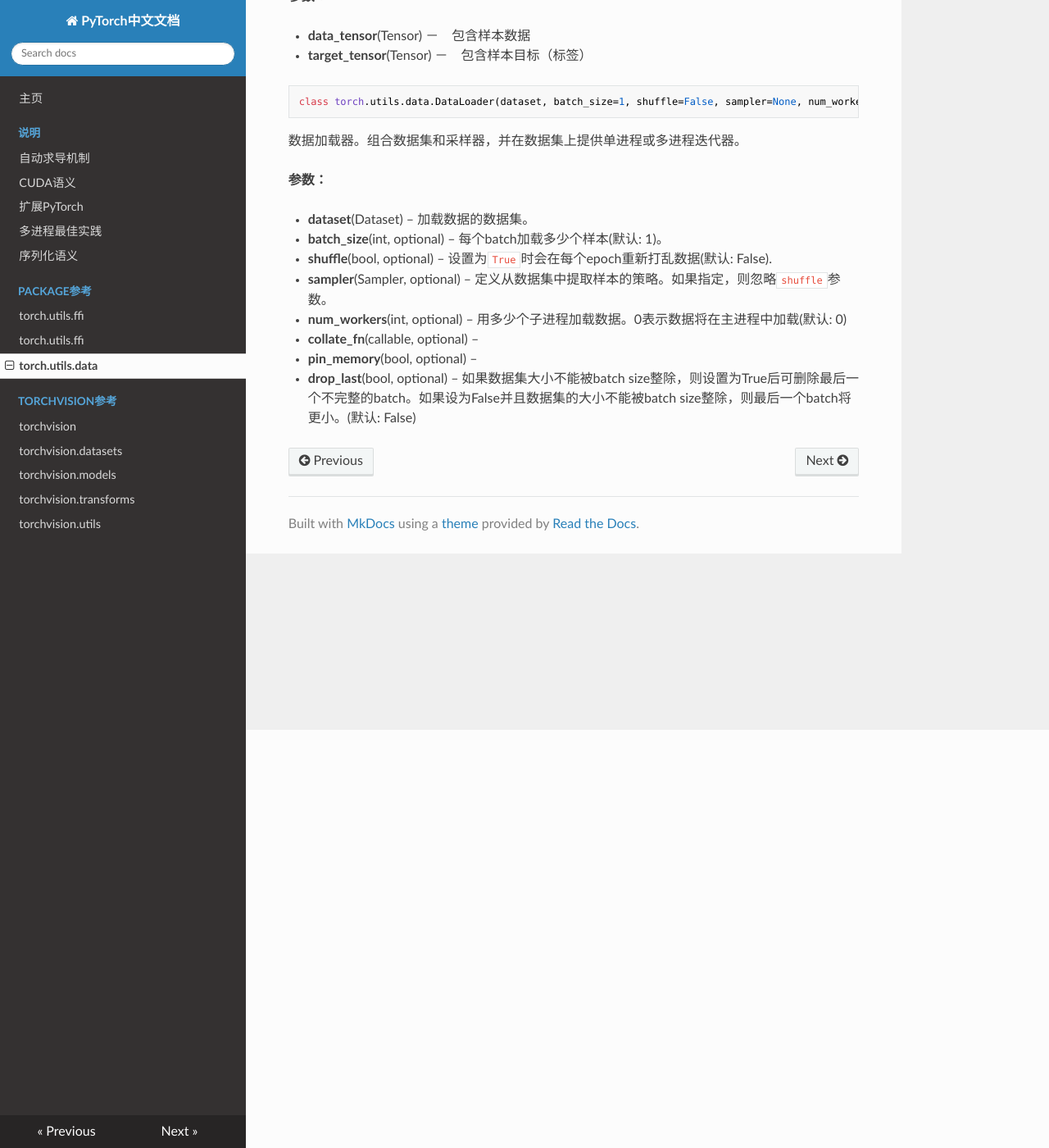
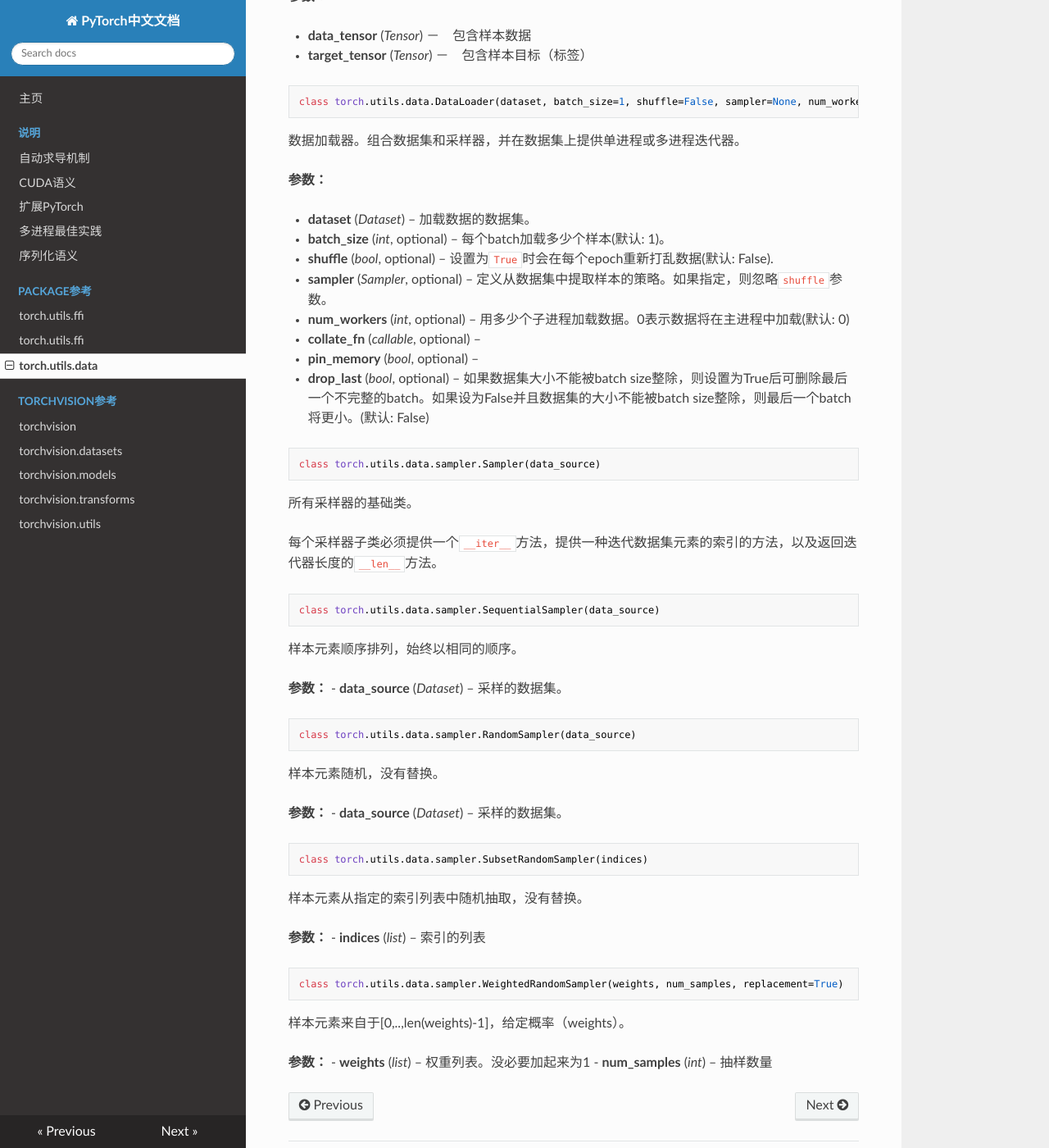
Before and after one commit to awfssv/pytorch-cn, an MkDocs documentation site: the page built from docs/package_references/data.md, in a window 1280 px wide and 1400 px high, scrolled down 510 px. Shown: the whole window at 82% size. Built offline with MkDocs 1.6.1, drawn with Linux system fonts in a browser that asks for light colours; nearby versions of some CDN libraries; old or Windows-style settings are respelled for this version of MkDocs.

Commit message:
comlete data.md

````diff
--- a/docs/package_references/data.md
+++ b/docs/package_references/data.md
@@ -16,8 +16,8 @@ class torch.utils.data.TensorDataset(data_tensor, target_tensor)
 
 **参数：**
 
-- **data_tensor**(Tensor) －　包含样本数据
-- **target_tensor**(Tensor) －　包含样本目标（标签）
+- **data_tensor** (*Tensor*) －　包含样本数据
+- **target_tensor** (*Tensor*) －　包含样本目标（标签）
 
 ```python
 class torch.utils.data.DataLoader(dataset, batch_size=1, shuffle=False, sampler=None, num_workers=0, collate_fn=<function default_collate>, pin_memory=False, drop_last=False)
@@ -26,11 +26,52 @@ class torch.utils.data.DataLoader(dataset, batch_size=1, shuffle=False, sampler=
 
 **参数：**
 
-- **dataset**(Dataset) – 加载数据的数据集。
-- **batch_size**(int, optional) – 每个batch加载多少个样本(默认: 1)。
-- **shuffle**(bool, optional) – 设置为`True`时会在每个epoch重新打乱数据(默认: False).
-- **sampler**(Sampler, optional) – 定义从数据集中提取样本的策略。如果指定，则忽略`shuffle`参数。
-- **num_workers**(int, optional) – 用多少个子进程加载数据。0表示数据将在主进程中加载(默认: 0)
-- **collate_fn**(callable, optional) –
-- **pin_memory**(bool, optional) –
-- **drop_last**(bool, optional) – 如果数据集大小不能被batch size整除，则设置为True后可删除最后一个不完整的batch。如果设为False并且数据集的大小不能被batch size整除，则最后一个batch将更小。(默认: False)
+- **dataset** (*Dataset*) – 加载数据的数据集。
+- **batch_size** (*int*, optional) – 每个batch加载多少个样本(默认: 1)。
+- **shuffle** (*bool*, optional) – 设置为`True`时会在每个epoch重新打乱数据(默认: False).
+- **sampler** (*Sampler*, optional) – 定义从数据集中提取样本的策略。如果指定，则忽略`shuffle`参数。
+- **num_workers** (*int*, optional) – 用多少个子进程加载数据。0表示数据将在主进程中加载(默认: 0)
+- **collate_fn** (*callable*, optional) –
+- **pin_memory** (*bool*, optional) –
+- **drop_last** (*bool*, optional) – 如果数据集大小不能被batch size整除，则设置为True后可删除最后一个不完整的batch。如果设为False并且数据集的大小不能被batch size整除，则最后一个batch将更小。(默认: False)
+
+```python
+class torch.utils.data.sampler.Sampler(data_source)
+```
+所有采样器的基础类。
+
+每个采样器子类必须提供一个`__iter__`方法，提供一种迭代数据集元素的索引的方法，以及返回迭代器长度的`__len__`方法。
+
+```python
+class torch.utils.data.sampler.SequentialSampler(data_source)
+```
+样本元素顺序排列，始终以相同的顺序。
+
+**参数：**
+- **data_source** (*Dataset*) – 采样的数据集。
+
+```python
+class torch.utils.data.sampler.RandomSampler(data_source)
+```
+样本元素随机，没有替换。
+
+**参数：**
+- **data_source** (*Dataset*) – 采样的数据集。
+
+
+```python
+class torch.utils.data.sampler.SubsetRandomSampler(indices)
+```
+样本元素从指定的索引列表中随机抽取，没有替换。
+
+**参数：**
+- **indices** (*list*) – 索引的列表
+
+```python
+class torch.utils.data.sampler.WeightedRandomSampler(weights, num_samples, replacement=True)
+```
+样本元素来自于[0,..,len(weights)-1]，给定概率（weights）。
+
+**参数：**
+- **weights** (*list*) – 权重列表。没必要加起来为1
+- **num_samples** (*int*) – 抽样数量
````
